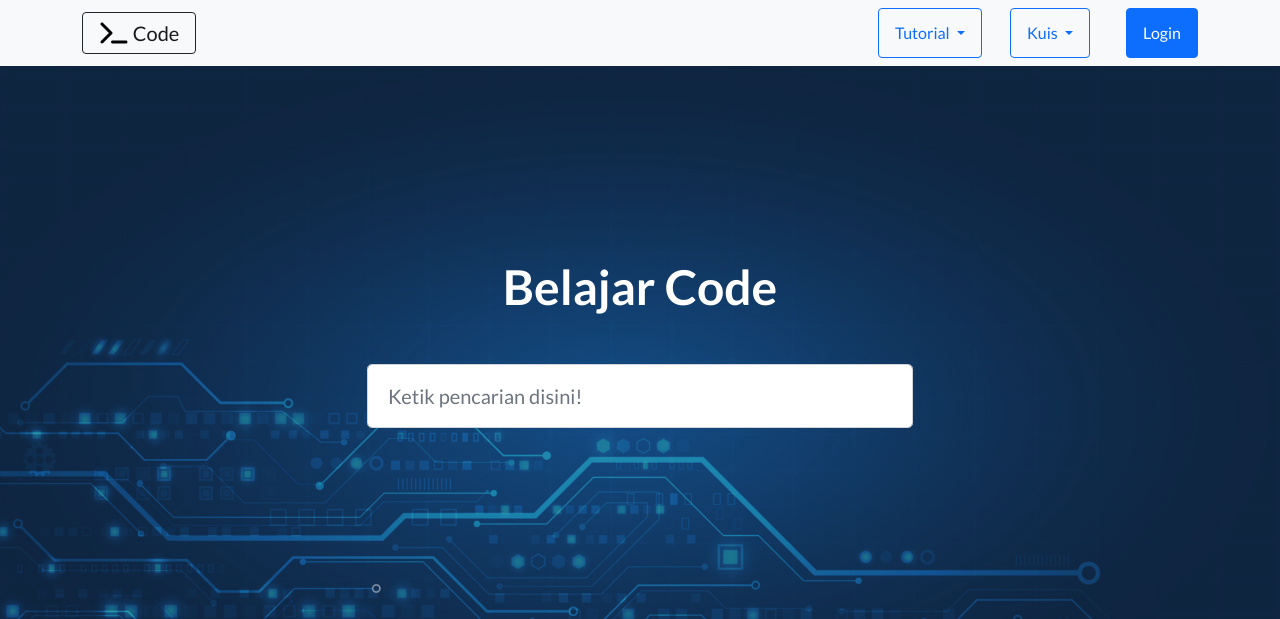
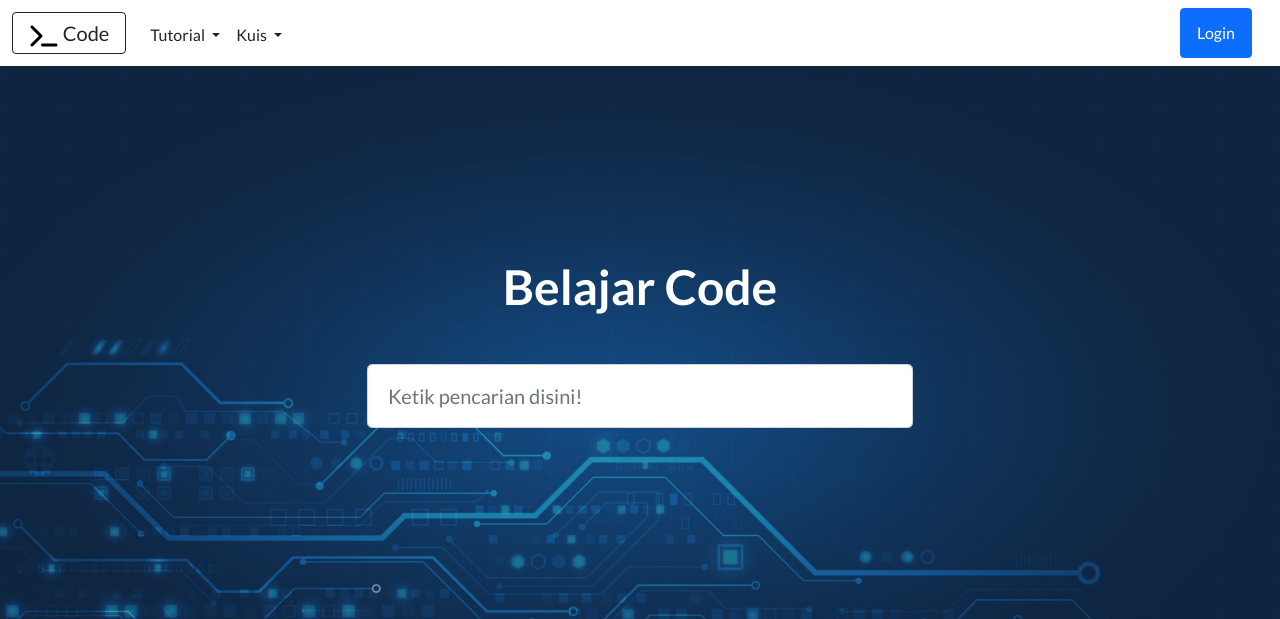
Before and after one commit to kurisu55/e-learning, a PHP site: page / in a window 1280 px wide. Shown: the top 619 px of the page. Run offline with PHP 8.4, Linux system fonts and the light colour scheme; some libraries are stand-ins or nearby versions.

Commit message:
Design selesai FIX!

```diff
--- a/index.php
+++ b/index.php
@@ -36,36 +36,39 @@ require 'authentication/db/conn_db.php';
 
 <body>
     <!-- Navigation-->
-    <nav class="navbar navbar-light bg-light static-top">
-        <div class="container">
-            <div class="col-8">
+    <nav class="navbar navbar-expand-lg bg-body-tertiary">
+        <div class="container-fluid">
             <a class="navbar-brand btn btn-outline-dark" href="index.php">
-                    <img src="assets/img/terminal-solid.svg" alt="Logo" width="30" height="24" class="d-inline-block align-text-top">
+                <img src="assets/img/terminal-solid.svg" alt="Logo" width="30" height="24">
                 Code
             </a>
-            </div>
-            <!-- Tutorial Button -->
-            <div class="btn-group ms-4">
-                <button type="button" class="btn btn-outline-primary dropdown-toggle" data-bs-toggle="dropdown" aria-expanded="false">
+            <button class="navbar-toggler" type="button" data-bs-toggle="collapse" data-bs-target="#navbarSupportedContent" aria-controls="navbarSupportedContent" aria-expanded="false" aria-label="Toggle navigation">
+                <i class="fas fa-bars"></i>
+            </button>
+            <div class="collapse navbar-collapse" id="navbarSupportedContent">
+                <ul class="navbar-nav me-auto mb-lg-0">
+                    <li class="nav-item dropdown">
+                        <a class="nav-link dropdown-toggle text-dark mt-1" href="#" role="button" data-bs-toggle="dropdown" aria-expanded="false">
                             Tutorial
-                </button>
+                        </a>
                         <ul class="dropdown-menu">
-                    <li><a class="dropdown-item" href="learn/html">Tutorial HTML</a></li>
-                    <li><a class="dropdown-item" href="learn/js">Tutorial Javascript</a></li>
-                    <li><a class="dropdown-item" href="learn/php">Tutorial PHP</a></li>
+                            <li><a class="dropdown-item" href="learn/html/1.php">Tutorial HTML</a></li>
+                            <li><a class="dropdown-item" href="learn/js/1.php">Tutorial Javascript</a></li>
+                            <li><a class="dropdown-item" href="learn/php/1.php">Tutorial PHP</a></li>
                         </ul>
-            </div>
-            <!-- Kuis Button -->
-            <div class="btn-group me-2">
-                <button type="button" class="btn btn-outline-primary dropdown-toggle" data-bs-toggle="dropdown" aria-expanded="false">
+                    </li>
+                    <li class="nav-item dropdown">
+                        <a class="nav-link dropdown-toggle text-dark mt-1" href="#" role="button" data-bs-toggle="dropdown" aria-expanded="false">
                             Kuis
-                </button>
+                        </a>
                         <ul class="dropdown-menu">
                             <li><a class="dropdown-item" href="kuis/html">Kuis HTML</a></li>
                             <li><a class="dropdown-item" href="kuis/js">Kuis Javascript</a></li>
                             <li><a class="dropdown-item" href="kuis/php">Kuis PHP</a></li>
                         </ul>
-            </div>
+                    </li>
+                </ul>
+                <div class="d-flex me-3">
                     <?php if (isset($_SESSION["level"])) {
                         echo  "<a class='nav-link dropdown-toggle' id='navbarDropdown' href='#' role='button' data-bs-toggle='dropdown' aria-expanded='false'><i class='fas fa-user fa-fw'></i></a>";
                         echo  "<ul class='dropdown-menu dropdown-menu-end' aria-labelledby='navbarDropdown'>";
@@ -77,6 +80,8 @@ require 'authentication/db/conn_db.php';
                         echo  "<a class='btn btn-primary' href='authentication/login/index.php'>Login</a>";
                     }
                     ?>
+                </div>
+            </div>
         </div>
     </nav>
     <!-- Masthead-->
```
Lines whose indentation alone changed are shown as unchanged.
